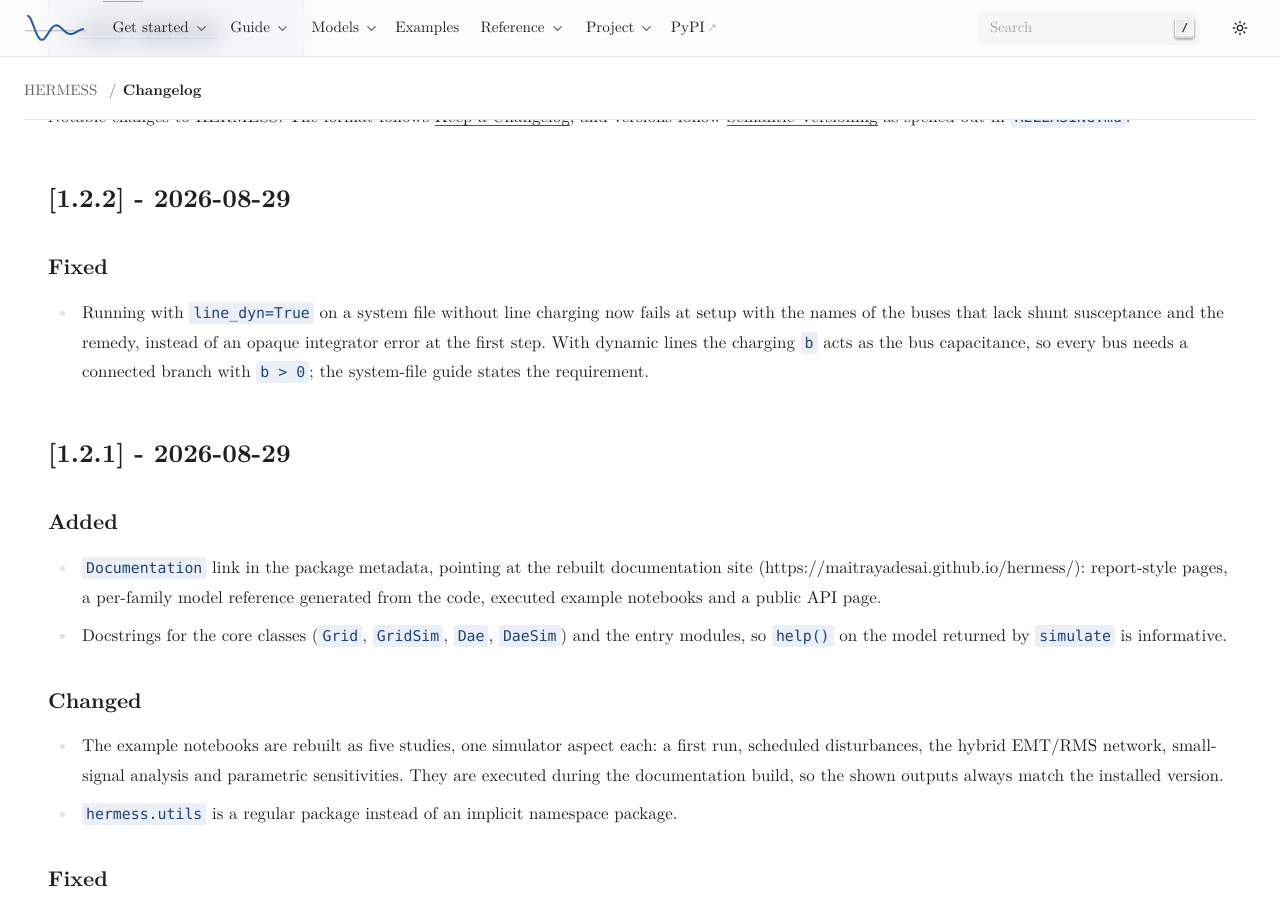
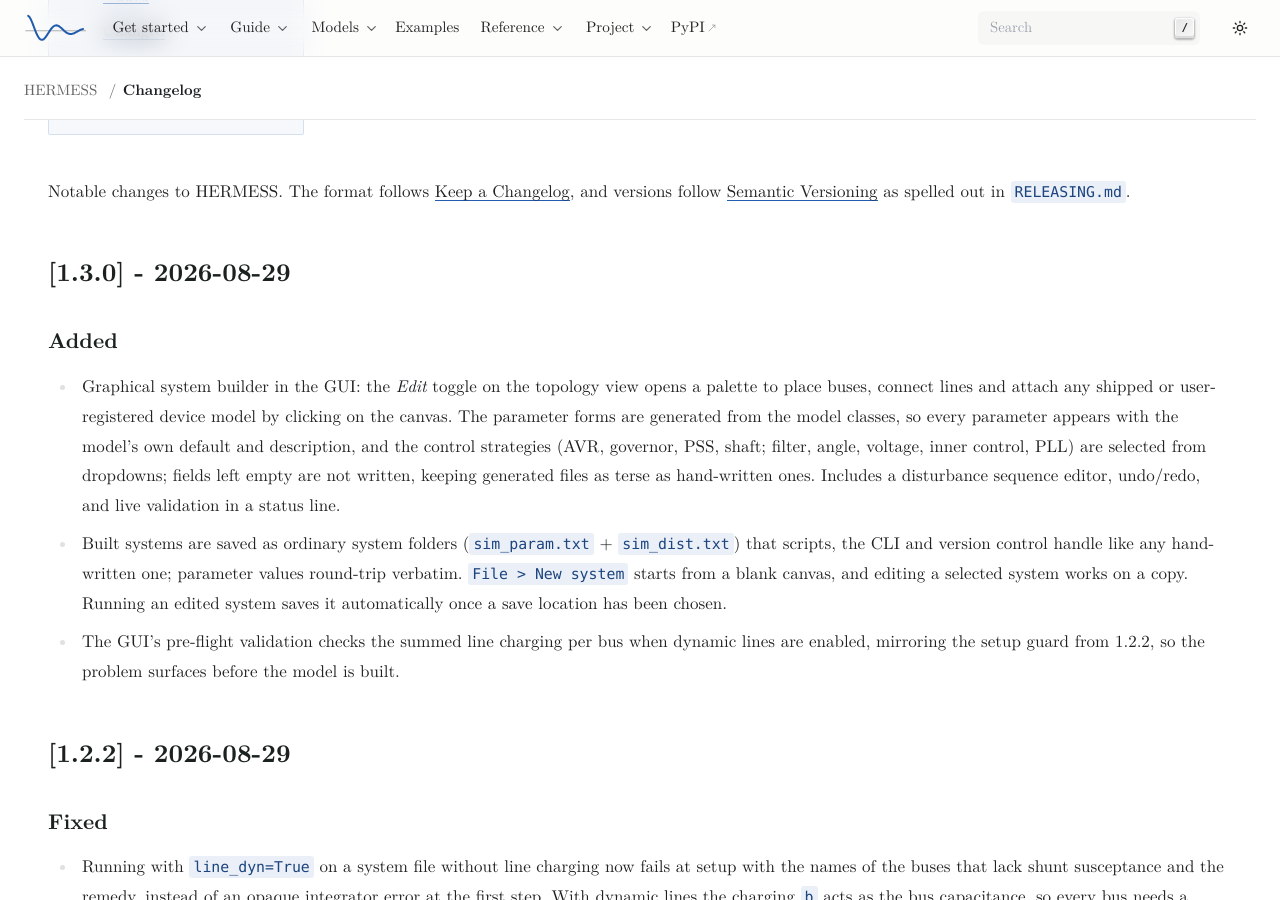
Before and after one commit to maitrayadesai/hermess, a Sphinx documentation site: the page built from docs/source/dev/changelog.md, in a window 1280 px wide and 900 px high, scrolled down 744 px. Built offline with Sphinx 7.4.7, drawn with Linux system fonts in a browser that asks for light colours; pages that are not in the unit, such as notebooks, are missing from menus; some of the changed text lies outside the part shown.

Commit message:
Release 1.3.0

```diff
--- a/CHANGELOG.md
+++ b/CHANGELOG.md
@@ -3,6 +3,28 @@
 Notable changes to HERMESS. The format follows
 [Keep a Changelog](https://keepachangelog.com/en/1.1.0/), and versions follow
 [Semantic Versioning](https://semver.org/) as spelled out in `RELEASING.md`.
+
+## [1.3.0] - 2026-08-29
+
+### Added
+- Graphical system builder in the GUI: the *Edit* toggle on the topology
+  view opens a palette to place buses, connect lines and attach any shipped
+  or user-registered device model by clicking on the canvas. The parameter
+  forms are generated from the model classes, so every parameter appears
+  with the model's own default and description, and the control strategies
+  (AVR, governor, PSS, shaft; filter, angle, voltage, inner control, PLL)
+  are selected from dropdowns; fields left empty are not written, keeping
+  generated files as terse as hand-written ones. Includes a disturbance
+  sequence editor, undo/redo, and live validation in a status line.
+- Built systems are saved as ordinary system folders (`sim_param.txt` +
+  `sim_dist.txt`) that scripts, the CLI and version control handle like any
+  hand-written one; parameter values round-trip verbatim. `File > New
+  system` starts from a blank canvas, and editing a selected system works
+  on a copy. Running an edited system saves it automatically once a save
+  location has been chosen.
+- The GUI's pre-flight validation checks the summed line charging per bus
+  when dynamic lines are enabled, mirroring the setup guard from 1.2.2, so
+  the problem surfaces before the model is built.
 
 ## [1.2.2] - 2026-08-29
 
--- a/docs/source/conf.py
+++ b/docs/source/conf.py
@@ -14,7 +14,7 @@
 
     release = _pkg_version("hermess")
 except Exception:  # building docs without an installed hermess
-    release = "1.2.2"
+    release = "1.3.0"
 
 # -- General configuration ---------------------------------------------------
 # https://www.sphinx-doc.org/en/master/usage/configuration.html#general-configuration
--- a/hermess/__init__.py
+++ b/hermess/__init__.py
@@ -38,7 +38,7 @@
 try:
     __version__ = version("hermess")  # Must match the name in pyproject.toml
 except PackageNotFoundError:  # running from source without an install
-    __version__ = "1.2.2"
+    __version__ = "1.3.0"
 
 
 __all__ = [
--- a/pyproject.toml
+++ b/pyproject.toml
@@ -1,6 +1,6 @@
 [project]
 name = "hermess"
-version = "1.2.2"
+version = "1.3.0"
 description = "Hybrid EMT/RMS Modern Electric power System Simulator"
 readme = "README.md"
 license = "GPL-3.0-or-later"
```
Also changed, not shown: 3 other files.
